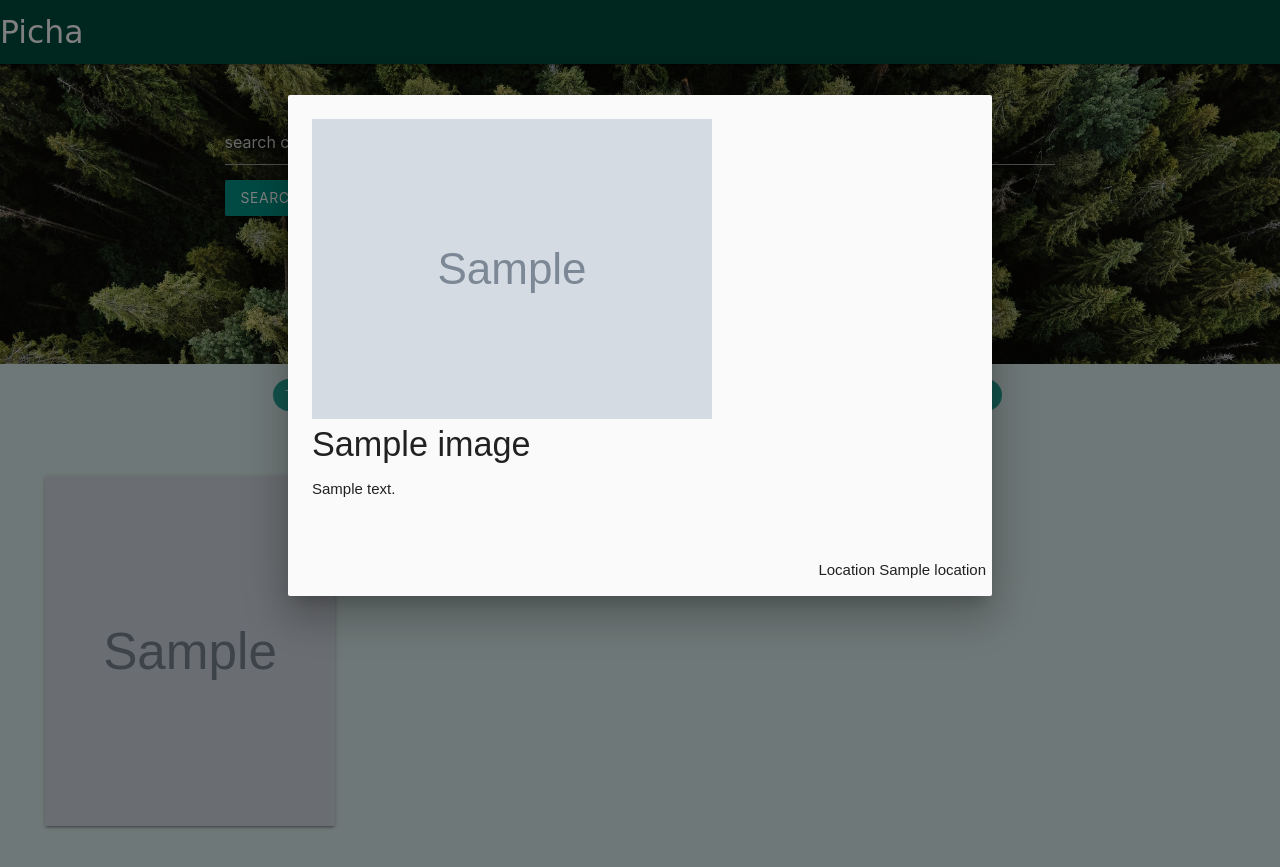
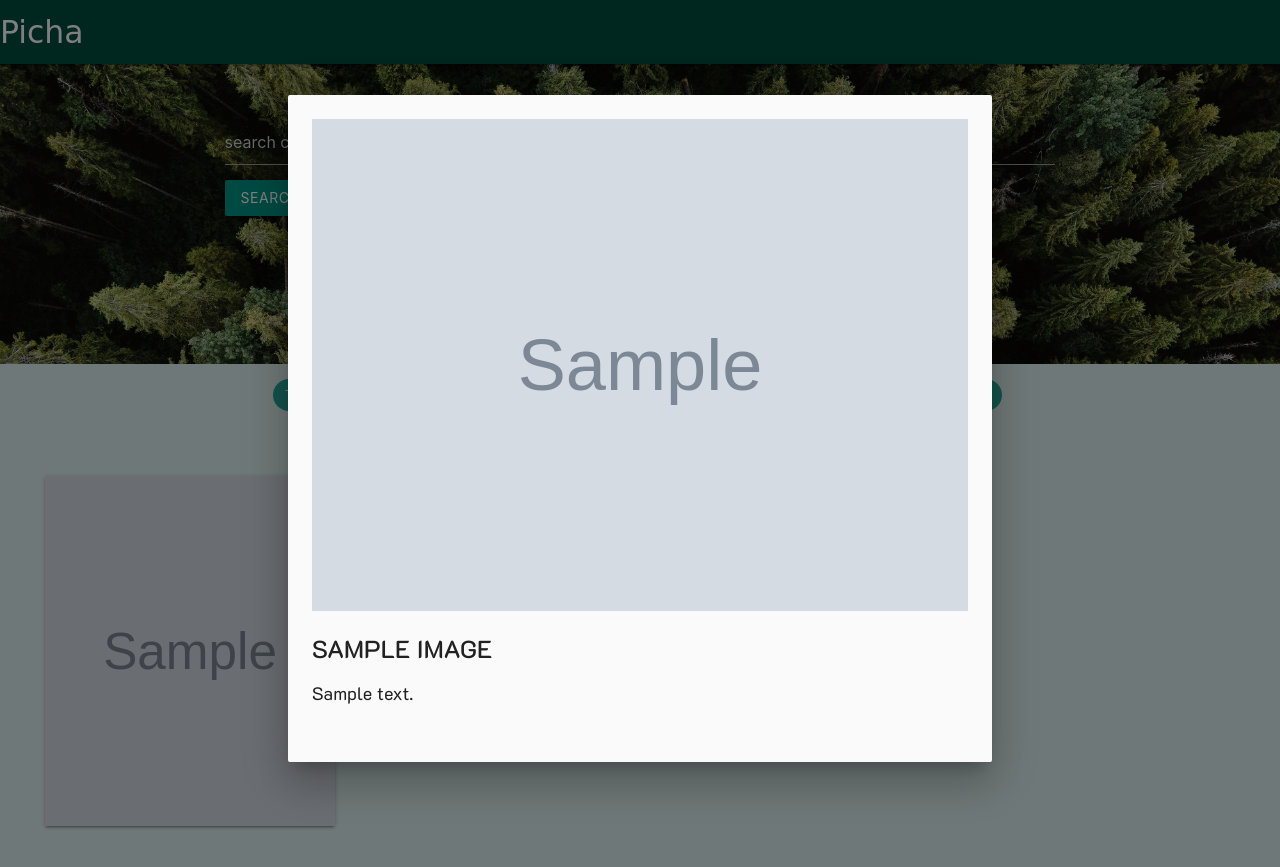
Before and after one commit to sharonkorir/picha, a Django app: page / in a window 1280 px wide, after a click that opens the changed part. Shown: the top 867 px of the page. Run offline with Django 4.2, Linux system fonts and the light colour scheme; tables that the repository leaves empty hold one stand-in row (values such as "Sample post"); grey boxes marked "Sample" are stand-in pictures; some web fonts are replaced.

Commit message:
style: add chips to modal and change font

```diff
--- a/gallery/templates/index.html
+++ b/gallery/templates/index.html
@@ -33,16 +33,16 @@
   <div id="locations">
     <ul style="display: flex; justify-content: space-around;">
       <div class="chip teal lighten-1">
-        <a href="{%url 'filter_images' location='tokyo'%}">Tokyo</a></li>
+        <a href="{%url 'filter_images' location='tokyo'%}">Tokyo</a>
       </div>
       <div class="chip teal lighten-1">
-        <a href="{%url 'filter_images' location='qatar'%}">Qatar</a></li>
+        <a href="{%url 'filter_images' location='qatar'%}">Qatar</a>
       </div>
       <div class="chip teal lighten-1">
-        <a href="{%url 'filter_images' location='nairobi'%}">Nairobi</a></li>
+        <a href="{%url 'filter_images' location='nairobi'%}">Nairobi</a>
       </div>
       <div class="chip teal lighten-1">
-        <a href="{%url 'filter_images' location='italy'%}">Italy</a></li>
+        <a href="{%url 'filter_images' location='italy'%}">Italy</a>
       </div>
     </ul>
   </div>
@@ -70,14 +70,23 @@
     <!-- Modal Structure -->
     <div id="modal1{{image_item.id}}" class="modal">
       <div class="modal-content">
-        <img src="{{image_item.image.url}}" alt="" class="responsive-img">
-        <h4>{{image_item.name}}</h4>
+        <img src="{{image_item.image.url}}" alt="" class="responsive-img" id="modal-img">
+        <h5><strong>{{image_item.name|upper}}</strong></h5>
         <p>{{image_item.description}}</p>
       </div>
       <div class="modal-footer">
-        <p>Location {{image_item.location}}</p>
-        <p>Category {{image_item.category}}</p>
-        <a href="#!" class="modal-close waves-effect waves-green btn-flat"><i class="material-icons">close</i></a>
+        <ul style="display: flex; justify-content: center;">
+          <div class="chip teal lighten-4">
+            {{image_item.location}}
+          </div>
+          <div class="chip teal lighten-4">{{image_item.category}}
+          </div>
+          <div class="chip teal lighten-4">
+            <a href="#!" class="modal-close"><i class="material-icons" style="vertical-align: middle; color: teal;">close</i></a>
+          </div>
+
+        </ul>
+
       </div>
     </div>
     {% empty %}
--- a/static/css/index.css
+++ b/static/css/index.css
@@ -1,6 +1,6 @@
 
 @import url('https://fonts.googleapis.com/css2?family=Alegreya:ital,wght@0,400;0,500;0,600;0,700;0,800;1,400;1,500;1,600;1,700;1,800&family=Palette+Mosaic&display=swap');
-
+@import url('https://fonts.googleapis.com/css2?family=K2D:ital,wght@0,100;0,200;0,300;0,400;0,500;0,600;1,100;1,200;1,300;1,400;1,500;1,600&display=swap');
 h1{
   color: aquamarine;
 }
@@ -47,3 +47,15 @@
 #img-row{
   padding: 40px;
 }
+
+.modal{
+  font-family: 'K2D', sans-serif;
+  font-size: 18px;
+}
+
+#modal-img{
+  width: 100%;
+  height: 100%;
+  object-fit:cover;
+  padding: 0px;
+}
```
